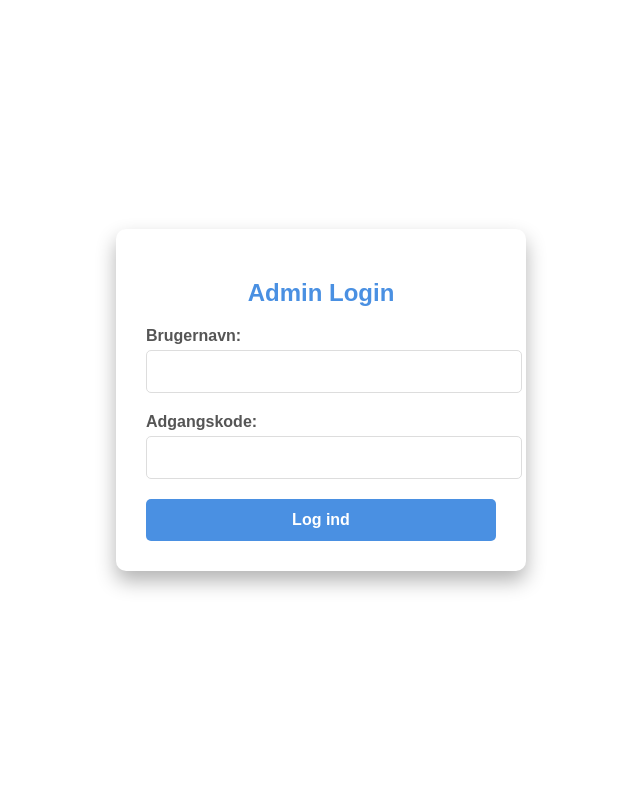
After one commit to frederikptersen/ticketsystem, a PHP site: page /login.php in a window 1280 px wide. The commit adds this page. Shown: the whole page, without its empty margins (319-959 px from the left). Run offline with PHP 8.4, Linux system fonts and the light colour scheme.

Commit message:
added admin loginform

```diff
--- /dev/null
+++ b/Assets/CSS/loginstyle.css
@@ -0,0 +1,89 @@
+body {
+    display: flex;
+    justify-content: center;
+    align-items: center;
+    height: 100vh;
+    font-family: Arial, sans-serif;
+    background: linear-gradient #4A90E2;
+    margin: 0;
+    color: #333;
+}
+
+.login-container {
+    width: 350px;
+    padding: 30px;
+    background-color: #ffffff;
+    box-shadow: 0 10px 20px rgba(0, 0, 0, 0.3);
+    border-radius: 10px;
+    text-align: center;
+    transition: transform 0.3s;
+}
+
+.login-container:hover {
+    transform: scale(1.05);
+}
+
+h2 {
+    color: #4A90E2;
+    font-size: 24px;
+    margin-bottom: 20px;
+}
+
+.form-group {
+    margin-bottom: 20px;
+    text-align: left;
+}
+
+label {
+    display: block;
+    font-weight: bold;
+    margin-bottom: 5px;
+    color: #555;
+}
+
+input[type="text"], input[type="password"] {
+    width: 100%;
+    padding: 12px;
+    border: 1px solid #ddd;
+    border-radius: 5px;
+    font-size: 15px;
+    transition: border-color 0.3s;
+}
+
+input[type="text"]:focus, input[type="password"]:focus {
+    border-color: #4A90E2;
+    outline: none;
+}
+
+button {
+    width: 100%;
+    padding: 12px;
+    background-color: #4A90E2;
+    border: none;
+    border-radius: 5px;
+    color: #ffffff;
+    font-size: 16px;
+    font-weight: bold;
+    cursor: pointer;
+    transition: background-color 0.3s;
+}
+
+button:hover {
+    background-color: #9013FE;
+}
+
+.toggle-password {
+    cursor: pointer;
+    color: #4A90E2;
+    font-size: 13px;
+    text-align: right;
+    display: block;
+    margin-top: -10px;
+    margin-bottom: 10px;
+}
+
+.error {
+    color: red;
+    font-size: 14px;
+    margin-bottom: 15px;
+}
--- a/index.php
+++ b/index.php
@@ -1,4 +1,10 @@
 <?php
+session_start();
+
+if (!isset($_SESSION['user_role']) || $_SESSION['user_role'] !== 'admin') {
+    header('Location: login.php');
+    exit();
+}
     require("./Assets/Functions/Overview_functions.php");
     $DB_Connection = new Overview;
     $ErrorGen = $DB_Connection->CheckError();
--- /dev/null
+++ b/login.php
@@ -0,0 +1,27 @@
+<!DOCTYPE html>
+<html lang="da">
+<head>
+    <meta charset="UTF-8">
+    <title>Admin Login</title>
+    <link rel="stylesheet" href="Assets/css/loginstyle.css">
+</head>
+<body>
+
+<div class="login-container">
+    <h2>Admin Login</h2>
+    <?php if (isset($error)) echo "<p class='error'>$error</p>"; ?>
+    <form method="POST" action="login.php">
+        <div class="form-group">
+            <label for="username">Brugernavn:</label>
+            <input type="text" id="username" name="username" required>
+        </div>
+        <div class="form-group">
+            <label for="password">Adgangskode:</label>
+            <input type="password" id="password" name="password" required>
+        </div>
+        <button type="submit">Log ind</button>
+    </form>
+</div>
+
+</body>
+</html>
--- /dev/null
+++ b/logout.php
@@ -0,0 +1,6 @@
+<?php
+session_start();
+session_destroy();
+header('Location: login.php');
+exit();
+?>
```
Also changed, not shown: ticket_create.php (+7 -0 lines), ticket_view.php (+7 -0 lines), Assets/Javascript/loginscript.js (added).
